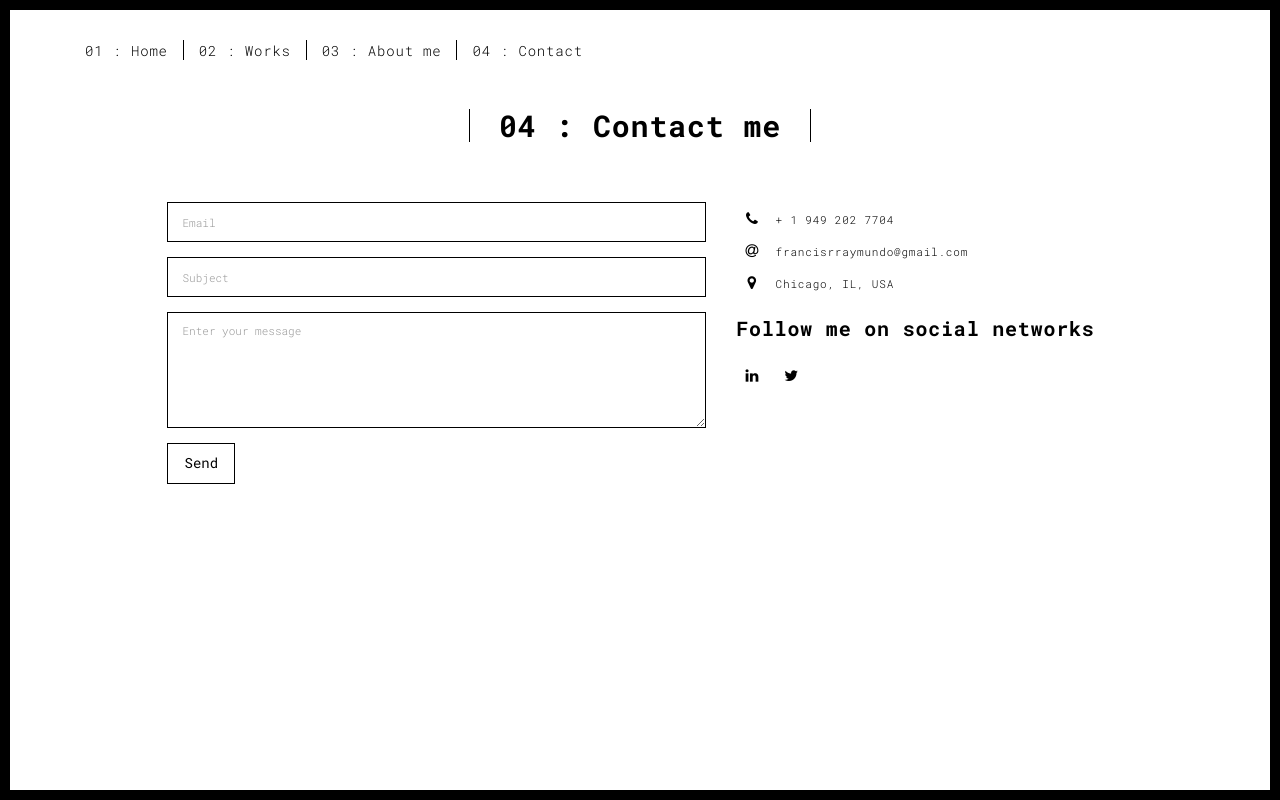
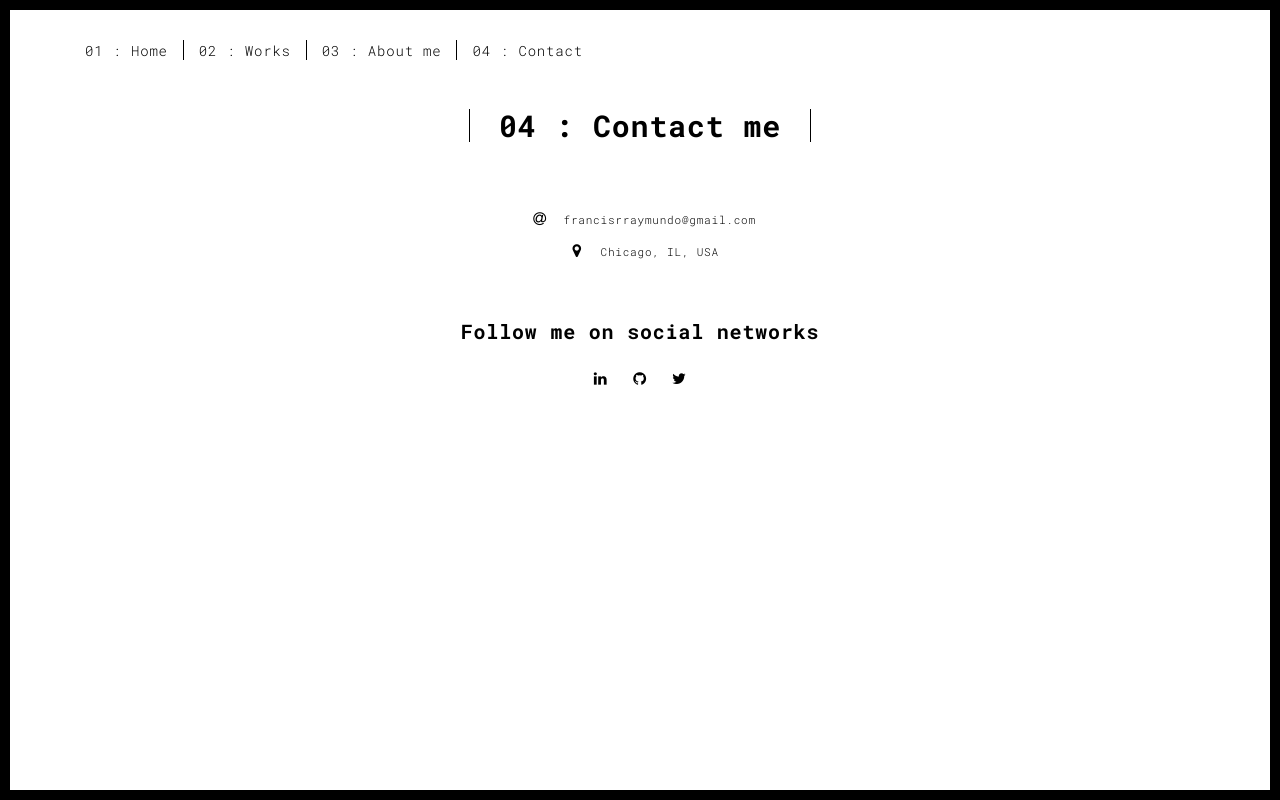
Before and after one commit to franzwah/portfolio, a plain HTML site: page templates/contact.html in a window 1280 px wide. Drawn offline with Linux system fonts and the light colour scheme; files that its build step writes are made by us from their sources; files whose address does not match are found by name.

Commit message:
removed contact box, modified homepage, cleaned up unused files

```diff
--- a/templates/contact.html
+++ b/templates/contact.html
@@ -58,6 +58,41 @@
             <h1 class="h2">04 : Contact me</h1>
           </div>
 
+          <div class="address-container text-center">
+            <ul class="list-unstyled">
+              <!--<li>
+                <span class="fa-icon">
+                  <i class="fa fa-phone" aria-hidden="true"></i>
+                </span>
+                xxx-xxx-xxxx
+              </li>-->
+              <li>
+                <span class="fa-icon">
+                  <i class="fa fa-at" aria-hidden="true"></i>
+                </span>
+                francisrraymundo@gmail.com
+              </li>
+              <li>
+                <span class="fa-icon">
+                  <i class="fa fa fa-map-marker" aria-hidden="true"></i>
+                </span>
+                Chicago, IL, USA
+              </li>
+            </ul>
+            <br>
+            <h3>Follow me on social networks</h3>
+            <a href="https://www.linkedin.com/in/francis-raymundo/" title="" class="fa-icon">
+              <i class="fa fa-linkedin"></i>
+            </a>
+            <a href="https://github.com/franzwah" title="" class="fa-icon">
+              <i class="fa fa-github"></i>
+            </a>
+            <a href="http://www.twitter.com/franzwah" title="" class="fa-icon">
+              <i class="fa fa-twitter"></i>
+            </a>
+          </div>
+
+          <!-- text box message submit
           <div class="row">
             <div class="col-md-10 col-md-offset-1">
                <form action="submit_form" method="post" class="reveal-content">
@@ -74,13 +109,13 @@
                       </div>
                       <button type="submit" class="btn btn-default btn-lg">Send</button>
                     </div>
-                    <div class="col-md-5 address-container">
+                    <div class="col-md-5 address-container text-center">
                       <ul class="list-unstyled">
                         <li>
                           <span class="fa-icon">
                             <i class="fa fa-phone" aria-hidden="true"></i>
                           </span>
-                          + 1 949 202 7704
+                          xxx-xxx-xxxx
                         </li>
                         <li>
                           <span class="fa-icon">
@@ -99,20 +134,17 @@
                       <a href="https://www.linkedin.com/in/francis-raymundo/" title="" class="fa-icon">
                         <i class="fa fa-linkedin"></i>
                       </a>
+                      <a href="https://github.com/franzwah" title="" class="fa-icon">
+                        <i class="fa fa-github"></i>
+                      </a>
                       <a href="http://www.twitter.com/franzwah" title="" class="fa-icon">
                         <i class="fa fa-twitter"></i>
                       </a>
-                      <!--<a href="http://www.facebook.com" title="" class="fa-icon">
-                        <i class="fa fa-facebook"></i>
-                      </a>-->
-
                     </div>
                   </div>
                 </form>
             </div>
-
-          </div>
-
+          </div>-->
        </div>
       </div>
     </div>
```
Also changed, not shown: templates/about.html (+3 -3 lines), templates/index.html (+2 -2 lines), database.csv (line endings or trailing spaces), static/favicon.ico (deleted), static/kim.ico (deleted), static/numberone.ico (deleted).
